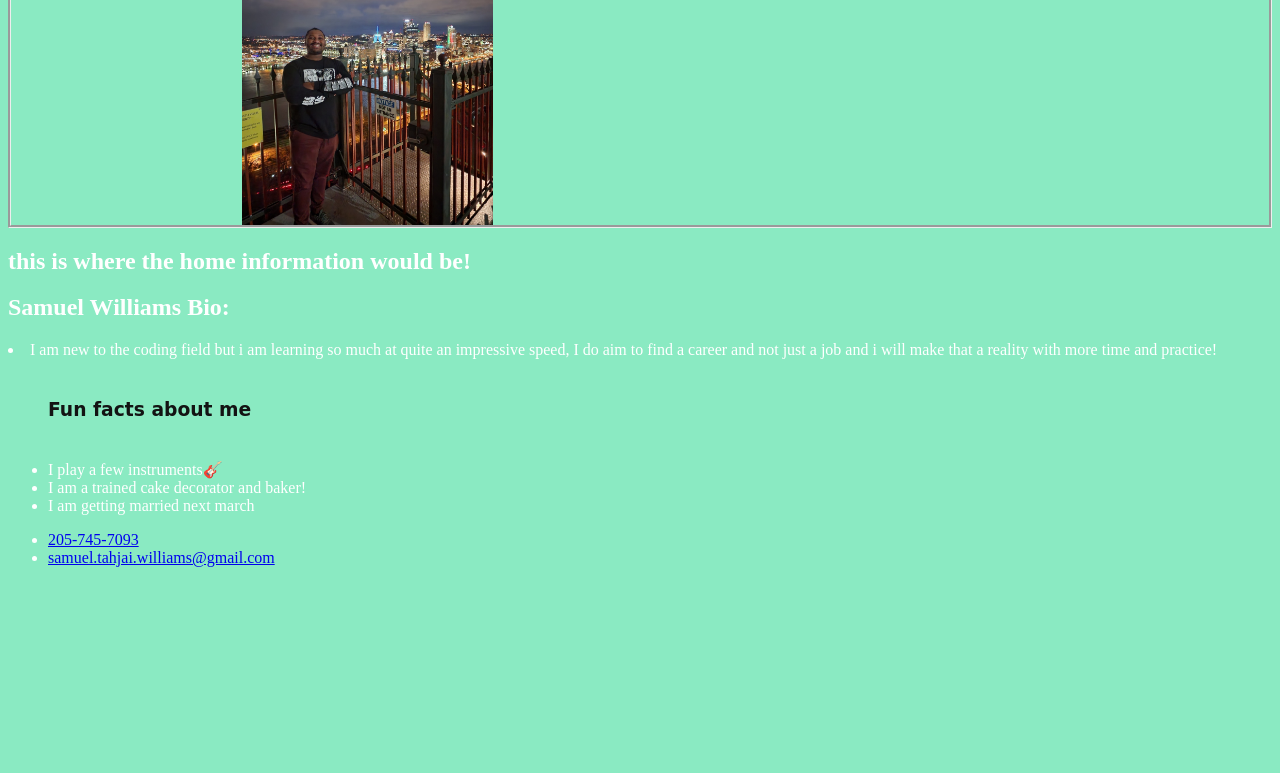
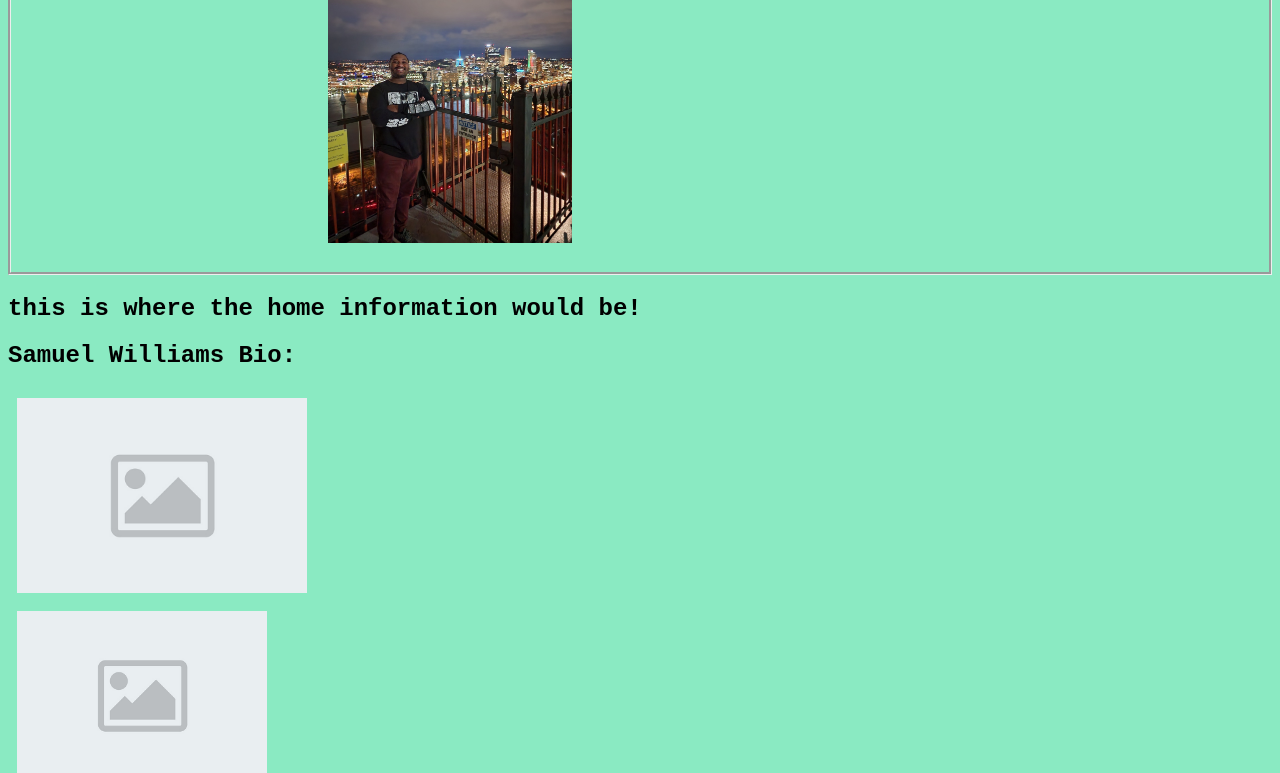
Before and after one commit to samt11345/samuel-portfolio, a plain HTML site: page index.html in a window 1280 px wide. Shown: the part 122-895 px from the top of the page. Before the commit the page ends 800 px from the top, so only its background shows below. Drawn offline with Linux system fonts and the light colour scheme.

Commit message:
more work on my portfolio i managed to make more links work and pictures different sizes

```diff
--- /dev/null
+++ b/assets/css/reset.css
@@ -0,0 +1,29 @@
+* {
+    margin: 0;
+    padding: 0;
+    box-sizing: border-box;
+  }
+
+  html {
+    height: 100%;
+  }
+
+  body {
+    min-height: 100%;
+    line-height: 1;
+    font-family: sans-serif;
+  }
+
+  h1, h2, h3, h4, h5, h6 {
+    font-size: 100%;
+  }
+
+  input, select, option, optgroup, textarea, button,
+  pre, code {
+    font-size: 100%;
+    font-family: inherit;
+  }
+
+  ol, ul {
+    list-style: none;
+  }
--- a/assets/css/style.css
+++ b/assets/css/style.css
@@ -1,10 +1,12 @@
-/* *{margin:0;padding:0;box-sizing: border-box;} */
+
 body {
+    font-family: 'Courier New', Courier, monospace;
     background-color: rgba(40, 218, 144, 0.541);
-    color:white
+    font-weight: bolder;
 }
 .wireframe {
     display: flex;
+    display: flex wrap
     border-top: #131313;
     border-style: groove ;
 }
@@ -22,7 +24,34 @@ nav :hover
 color: rgb(226, 24, 24);
 }
 
+header {
+padding: 20px;
+}
+
 header #samspic {
     object-fit: contain;
     width: 20%;
 }
+
+img {
+    object-fit: contain;
+    width: 250px;
+    display:flex;
+    padding: 9px;
+}
+
+#placeholder1 {
+width: 290px;
+display:flex
+padding: 9px;
+}
+
+h3 {
+    color: black;
+
+}
+
+#contact :hover
+{
+color: rgb(226, 24, 24);
+}
--- a/index.html
+++ b/index.html
@@ -28,12 +28,18 @@
     <main class="">
         <section id="home">
             <h2>this is where the home information would be!</h2>
+
         </section>
 
-        <section id="about">
+        <section="about">
             <h2>Samuel Williams Bio:</h2>
+            <img id="placeholder1" src="./assets/images/ef3-placeholder-image.jpg " alt="this is just an image to hold a place for a future image">
+            <img class="placeholder" src="./assets/images/ef3-placeholder-image.jpg " alt="this is just an image to hold a place for a future image">
+            <img class="placeholder" src="./assets/images/ef3-placeholder-image.jpg " alt="this is just an image to hold a place for a future image">
+
             <li>I am new to the coding field but i am learning so much at quite an impressive speed,
                 I do aim to find a career and not just a job and i will make that a reality with more time and practice!
+
                 <h3>Fun facts about me</h3>
             <ul>
             <li>I play a few instruments🎸</li>
@@ -51,6 +57,9 @@
                 <li>
                     <a href="mailto:samuel.tahjai.williams@gmail.com">samuel.tahjai.williams@gmail.com</a>
                 </li>
+                <li>
+                    <a href="https://github.com/samt11345">https://github.com/samt11345</a>
+                </li>
             </ul>
         </section>
 
```
Also changed, not shown: assets/images/ef3-placeholder-image.jpg (added).
